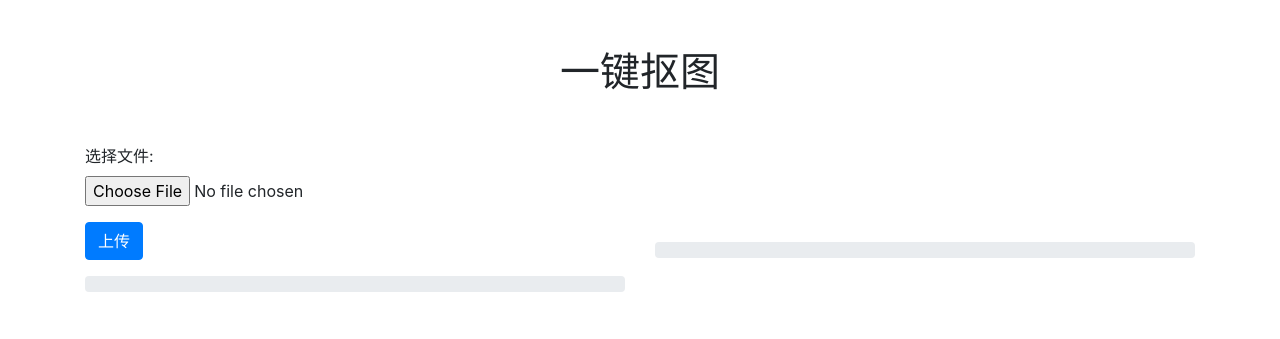
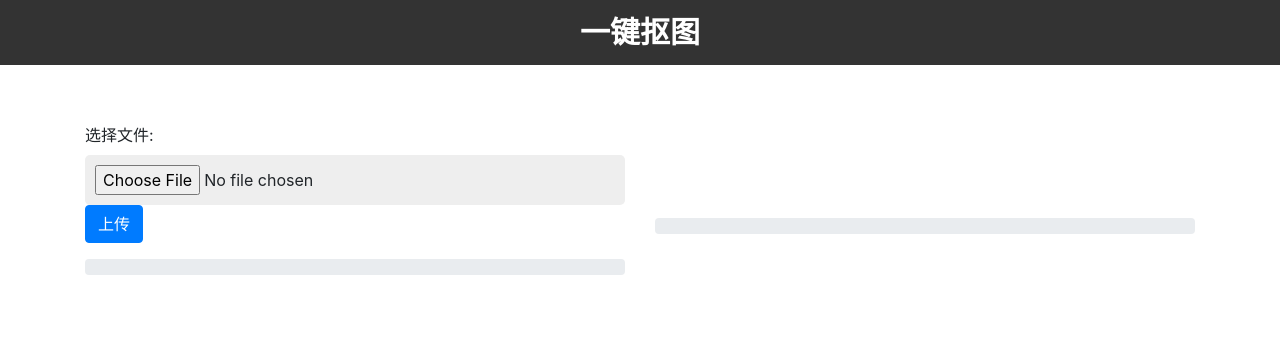
Before and after one commit to jobcher/RemoveBG-Web, a Flask app: page / in a window 1280 px wide. Shown: the top 339 px of the page. Run offline with Flask 3, Linux system fonts and the light colour scheme; some libraries are stand-ins or nearby versions.

Commit message:
更新 index.html

```diff
--- a/templates/index.html
+++ b/templates/index.html
@@ -100,18 +100,92 @@
             });
         });
     </script>
+    <style>
+    /* 设置样式 */
+    .container {
+      margin-top: 30px;
+    }
+    canvas {
+      max-width: 100%;
+      height: auto;
+      border: 1px solid #ddd;
+    }
+    header {
+			background-color: #333;
+			color: #fff;
+			padding: 10px;
+		}
+    nav p {
+			list-style: none;
+			margin: 0;
+			padding: 0;
+			display: flex;
+			justify-content: center;
+			align-items: center;
+            font-size: 30px;
+            font-weight: bold;
+		}
+    input[type="file"] {
+			padding: 10px;
+			border-radius: 5px;
+			border: none;
+			background-color: #eee;
+		}
+    h1 {
+        margin-top: 0;
+        font-size: 20px;
+        font-weight: bold;
+    }
+    button {
+			padding: 10px;
+			border: none;
+			border-radius: 5px;
+			background-color: #333;
+			color: #fff;
+			font-weight: bold;
+			cursor: pointer;
+			transition: background-color 0.3s ease;
+		}
+	button:hover {
+			background-color: #555;
+		}
+        div {
+            margin-top: 10px;
+        }
+        progress {
+			width: 100%;
+			height: 10px;
+			border: none;
+			background-color: #eee;
+			margin-top: 10px;
+			border-radius: 5px;
+			overflow: hidden;
+		}
+		progress::-webkit-progress-bar {
+			background-color: #eee;
+			border-radius: 5px;
+		}
+		progress::-webkit-progress-value {
+			background-color: #333;
+			border-radius: 5px;
+		}
+  </style>
 </head>
 <body>
+	<header>
+		<nav>
+            <p class="title">一键抠图</p>
+		</nav>
+	</header>
     <div class="container mt-5">
-        <h1 class="text-center mb-5">一键抠图</h1>
         <div class="row">
             <div style="margin: auto" class="col-md-6">
                 <form id="upload-form">
                     <div class="form-group">
                         <label for="file">选择文件:</label>
                         <input type="file" class="form-control-file" id="file" name="file">
+                        <button type="submit" class="btn btn-primary">上传</button>
                     </div>
-                    <button type="submit" class="btn btn-primary">上传</button>
                     <div class="progress mt-3">
                         <div id="upload-progress" class="progress-bar" role="progressbar" style="width: 0%">0%</div>
                     </div>
```
